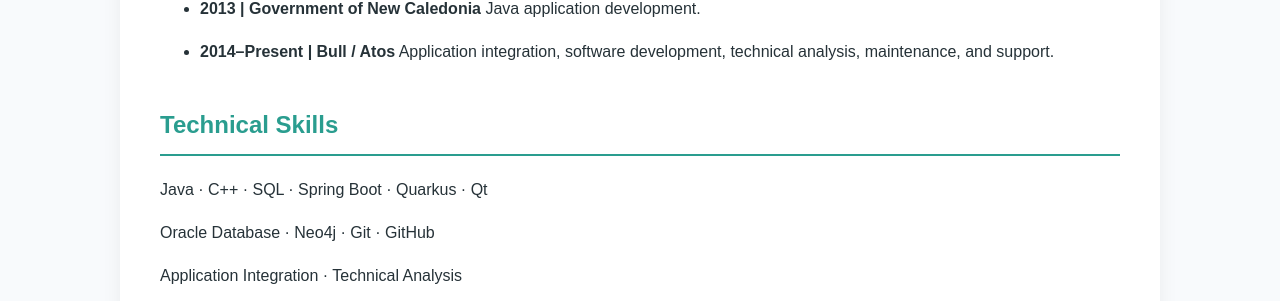
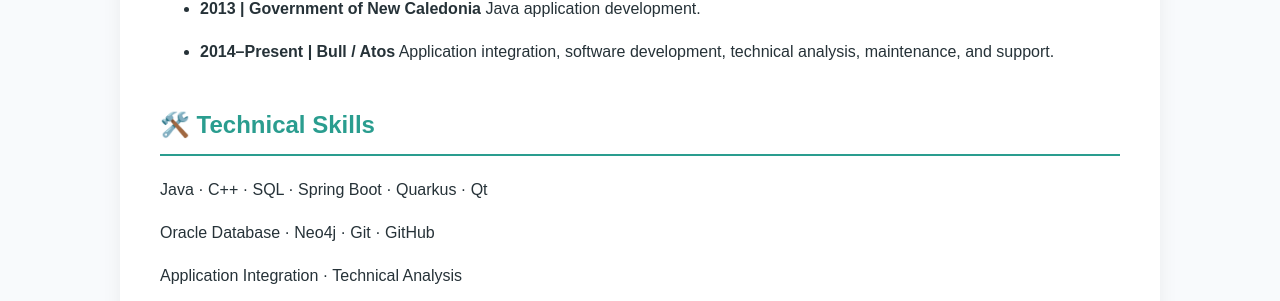
Before and after one commit to pluaki/pluaki.github.io, a Jekyll site: the page built from index.md, in a window 1280 px wide. Shown: the part 867-1168 px from the top of the page. Built offline with Jekyll 4.4.1, drawn with Linux system fonts in a browser that asks for light colours.

Commit message:
fix: correct technical skills anchor

```diff
--- a/index.md
+++ b/index.md
@@ -32,8 +32,7 @@ and expanding my skills through hands-on experience.
   Application integration, software development,
   technical analysis, maintenance, and support.
 
-## Technical Skills
-{: #technical-skills }
+<h2 id="technical-skills">🛠️ Technical Skills</h2>
 
 Java · C++ · SQL · Spring Boot · Quarkus · Qt
 
```
